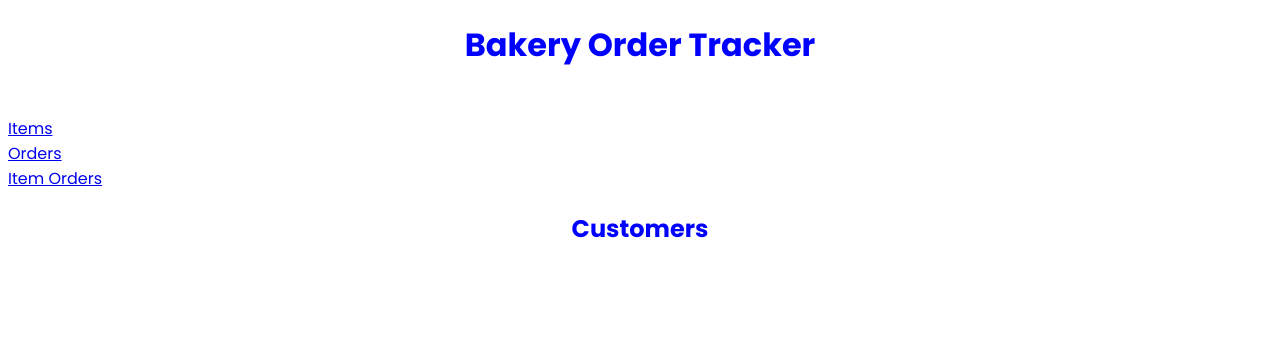
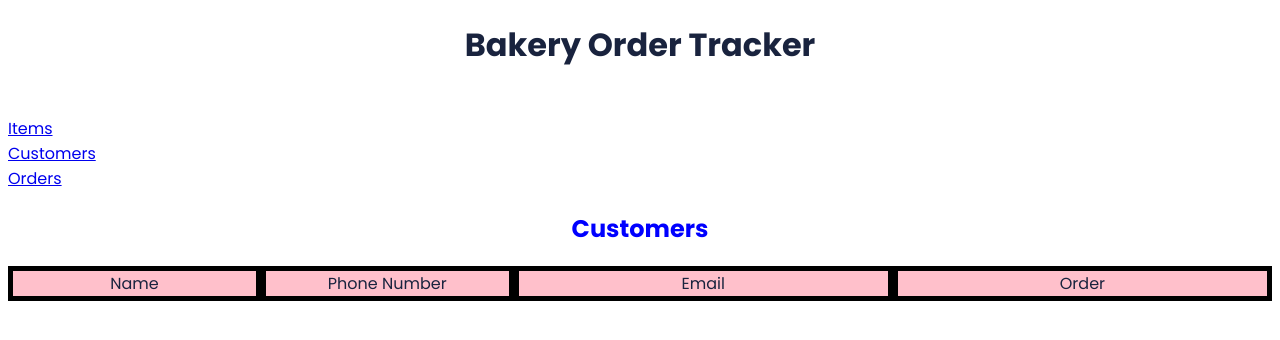
Before and after one commit to cemmartin/python_project, a Flask app: page /orders in a window 1280 px wide. Shown: the top 340 px of the page. Run offline with Flask 3, Linux system fonts and the light colour scheme.

Commit message:
some changes to customers, additions to the code

```diff
--- a/controllers/item_controller.py
+++ b/controllers/item_controller.py
@@ -13,5 +13,6 @@
     return render_template("items/index.jinja", items = items)
 
 # @items_blueprint.route("/items/<id>")
-# def show(id):
-#     return "Hopefully this will show the item's ID"
+# def item_show(id):
+#     item_to_show = Item.query.get(id)
+#     return render_template("items/show.jinja", item=item_to_show)
--- a/controllers/order_controller.py
+++ b/controllers/order_controller.py
@@ -11,3 +11,24 @@
 def orders():
     orders = Order.query.all()
     return render_template("orders/index.jinja", orders = orders)
+
+# show an order (now customer)
+@orders_blueprint.route("/items/<id>")
+def show_order(id):
+    order_to_show = Order.query.get(id)
+    return render_template("orders/show.jinja", order=order_to_show)
+
+
+# @orders_blueprint.route("/orders/<id>")
+# def show(id):
+#     order = Order.query.get(id)
+#     items_that_have_been_ordered = Item.query.join(ItemOrder).filter(ItemOrder.order_id == id)
+#     return render_template("orders/show.jinja", order=order, items=items_that_have_been_ordered)
+
+
+
+
+
+# # new orders (now customers)
+# @orders_blueprint.route("/orders/new", methods=['GET'])
+# def new_order():
--- /dev/null
+++ b/static/css/order.css
@@ -0,0 +1,17 @@
+.customer-container {
+    display: grid;
+    grid-template-columns: 2fr 2fr 3fr 3fr;
+    background-color: red;
+
+}
+.grid-header {
+   background-color: pink;
+   border: 5px solid black;
+   grid-gap: 10px;
+   text-align: center;
+}
+
+.grid-item {
+    text-align: left;
+    padding: 20px;
+}
--- a/static/css/style.css
+++ b/static/css/style.css
@@ -1,5 +1,6 @@
 body {
     font-family: 'Poppins', sans-serif;
+    color: #19233e;
 }
 
 nav>ul {
@@ -12,3 +13,17 @@
     text-align: center;
     color: blue;
 }
+
+h1>a {
+    text-decoration: none;
+    color: #19233e;
+}
+
+a:visited {
+    color: #19233e;
+
+}
+
+a:hover {
+    color: darkmagenta;
+}
--- a/templates/base.jinja
+++ b/templates/base.jinja
@@ -7,6 +7,7 @@
          {# nav bar goes here --> orders, items, customers(?) & their links (hrefs) # #}
 
         <link rel="stylesheet" href="{{ url_for('static', filename='css/style.css') }}">
+        <link rel="stylesheet" href="{{ url_for('static', filename='css/order.css') }}">
 
         <link rel="preconnect" href="https://fonts.googleapis.com">
         <link rel="preconnect" href="https://fonts.gstatic.com" crossorigin>
@@ -15,12 +16,12 @@
     </head>
 <body>
     <main>
-    <h1>Bakery Order Tracker</h1>
+    <h1><a href="/">Bakery Order Tracker</a></h1>
         <nav>
             <ul>
                 <li><a href="/items">Items</a></li>
-                <li><a href="/orders">Orders</a></li>
-                <li><a href="/itemorders">Item Orders</a></li>
+                <li><a href="/orders">Customers</a></li>
+                <li><a href="/itemorders">Orders</a></li>
             </ul>
         </nav>
         <section id="content">
--- a/templates/items/index.jinja
+++ b/templates/items/index.jinja
@@ -5,7 +5,8 @@
 <p>
 {% for item in items %}
 
-<a href="/items/{{ item.id }}"> {{item.item_name}}</a>
+{{item.item_name}}: £{{item.price}}
+{# <a href="/items/{{ item.id }}"> {{item.item_name}}: £{{item.price}}</a> #}
 {% endfor %}
 </p>
 
--- a/templates/orders/index.jinja
+++ b/templates/orders/index.jinja
@@ -4,8 +4,18 @@
 <h1> Customers </h1>
 
 <p>
-{% for order in orders %}
-<a hred="/orders/{{ order.id }}"> {{order.customer}}</a>
-{% endfor %}
+<div class="customer-container">
+    <div class="grid-header">Name</div>
+    <div class="grid-header">Phone Number</div>
+    <div class="grid-header">Email</div>
+    <div class="grid-header">Order</div>
+    {% for order in orders %}
+    <div class="grid-item"><a href="/orders/{{ order.id }}">{{order.customer}}</a></div>
+    <div class="grid-item"><a href="/orders/{{ order.id }}">{{order.phone_number}}</a></div>
+    <div class="grid-item"><a href="/orders/{{ order.id }}">{{order.email}}</a></div>
+    <div class="grid-item"><a href="/orders/{{ order.id }}">{{order.itemorders}}</a></div>
+    {% endfor %}
+{# <a href="/orders/{{ order.id }}"> {{order.customer}}, {{order.phone_number}}, {{order.email}}, {{order.itemorders}}</a> #}
+</div>
 </p>
 {% endblock %}
```
Also changed, not shown: seed.py (+14 -1 lines), templates/itemorders/index.jinja (+4 -4 lines), templates/orders/show.jinja (added, +13 -0 lines).
